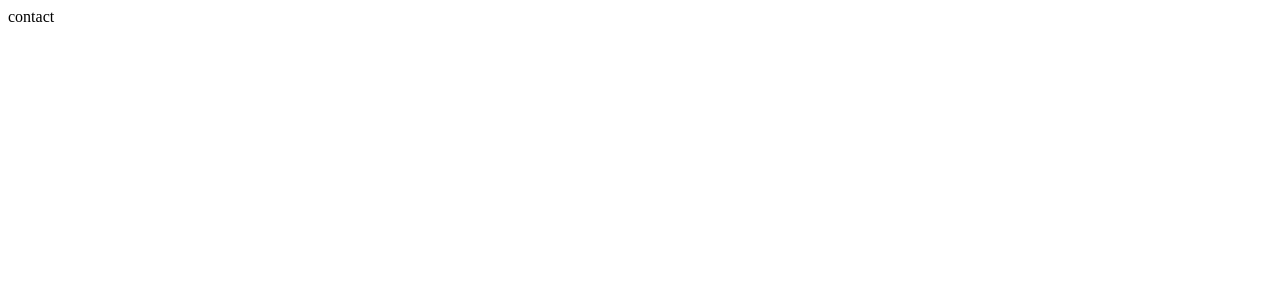
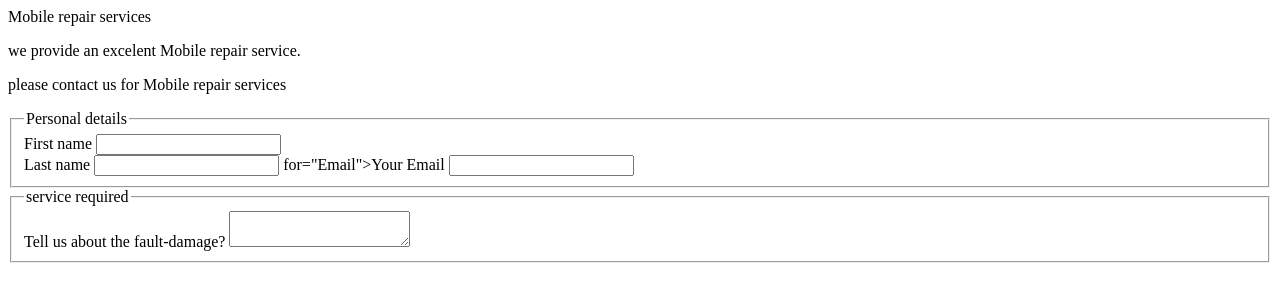
Before and after one commit to Abdi1620/Portfolio, a plain HTML site: page Pages/contact.html in a window 1280 px wide. Drawn offline with Linux system fonts and the light colour scheme.

Commit message:
adding-forms

```diff
--- a/Pages/contact.html
+++ b/Pages/contact.html
@@ -1,8 +1,32 @@
 <!DOCTYPE html>
 <html>
-    <head>contact</head>
+    <head>Mobile repair services</head>
 <body>
+    <p>we provide an excelent Mobile repair service.</p>
+    <p>please contact us for Mobile repair services</p>
+    <form>
+    <fieldset>
+    <legend>Personal details</legend>
 
+    <label for="firstname">First name</label>
+    <input id="firstname" type="text">
+
+    <br>
+
+    <label for="lastname">Last name</label>
+    <input id="lastname" type="text">
+    <label>for="Email">Your Email</label>
+    <input id="Email" type="text"
+    <br>
+
+  </fieldset>
+  <fieldset>
+    <legend> service required</legend>
+
+    <l<label for="notes"> Tell us about the fault-damage?</label>
+    <textarea id="notes"></textarea>
+
+    </form>
 
 
 
```
Also changed, not shown: Pages/projects.html (+16 -4 lines), index.html (+2 -2 lines).
